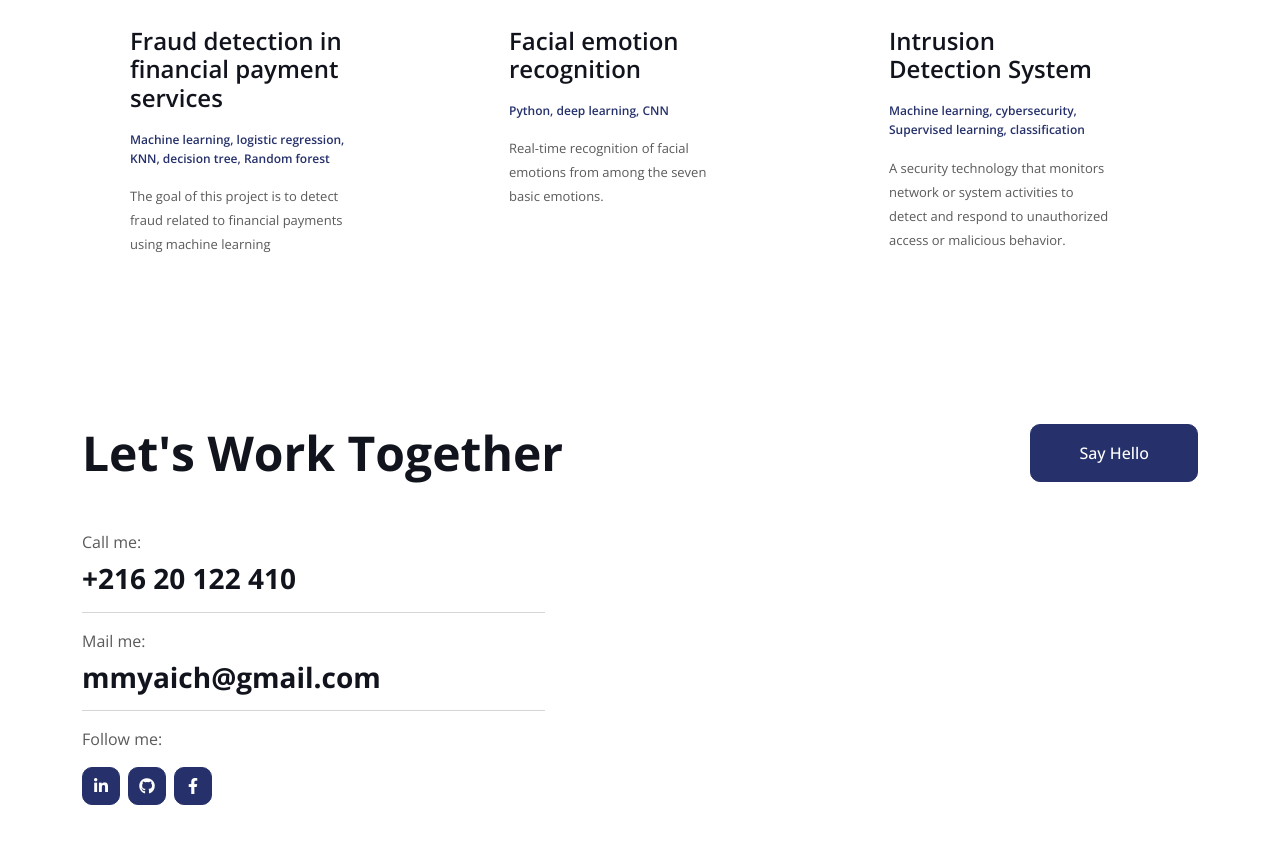
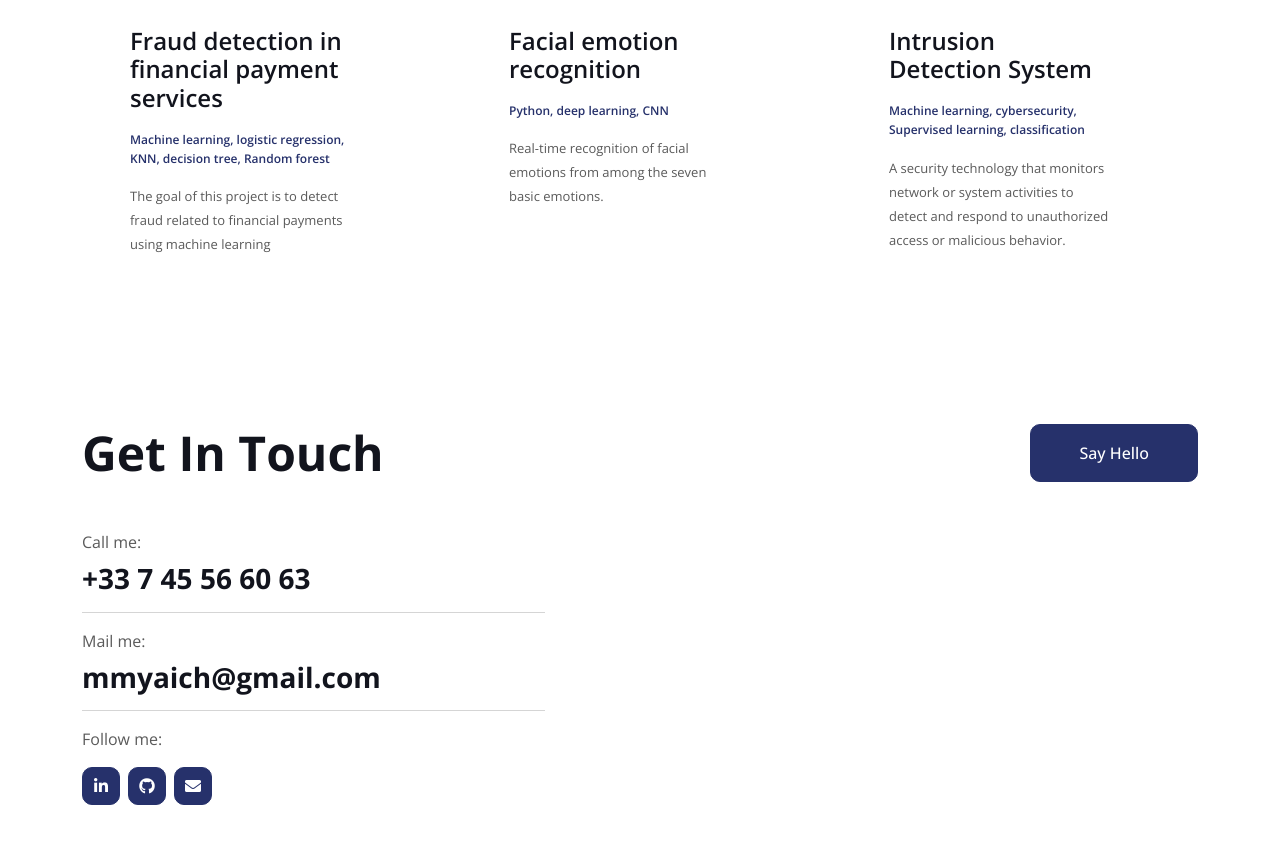
Before and after one commit to MalekYaich/malekyaich, a plain HTML site: page index.html in a window 1280 px wide. Shown: the part 2937-3780 px from the top of the page. Drawn offline with nearby package versions, Linux system fonts and the light colour scheme.

Commit message:
update tel

```diff
--- a/index.html
+++ b/index.html
@@ -522,7 +522,7 @@
             <div class="container py-5">
                 <div class="row g-5 mb-5 wow fadeInUp" data-wow-delay="0.1s">
                     <div class="col-lg-6">
-                        <h1 class="display-5 mb-0">Let's Work Together</h1>
+                        <h1 class="display-5 mb-0">Get In Touch</h1>
                     </div>
                     <div class="col-lg-6 text-lg-end">
                         <a class="btn btn-primary py-3 px-5" href="">Say Hello</a>
@@ -532,7 +532,7 @@
                     <div class="col-lg-5 col-md-6 wow fadeInUp" data-wow-delay="0.1s">
 
                         <p class="mb-2">Call me:</p>
-                        <h3 class="fw-bold">+216 20 122 410</h3>
+                        <h3 class="fw-bold">+33 7 45 56 60 63</h3>
                         <hr class="w-100">
                         <p class="mb-2">Mail me:</p>
                         <h3 class="fw-bold">mmyaich@gmail.com</h3>
@@ -541,7 +541,8 @@
                         <div class="d-flex pt-2">
                             <a class="btn btn-square btn-primary me-2" href="https://www.linkedin.com/in/malek-yaich/" target="_blank"><i class="fab fa-linkedin-in"></i></a>
                             <a class="btn btn-square btn-primary me-2" href="https://github.com/MalekYaich" target="_blank"><i class="fab fa-github"></i></a>
-                            <a class="btn btn-square btn-primary me-2" href="https://www.facebook.com/profile.php?id=100026424590748" target="_blank"><i class="fab fa-facebook-f"></i></a>
+                            <a class="btn btn-square btn-primary me-2" href="mailto:mmyaich@gmail.com"  target="_blank"> <i class="fas fa-envelope"> </i></a>
+                            <!--  <a class="btn btn-square btn-primary me-2" href="https://www.facebook.com/profile.php?id=100026424590748" target="_blank"><i class="fab fa-facebook-f"></i></a>  -->
                         </div>
                 </div>
 
```
Lines whose indentation alone changed are shown as unchanged.
